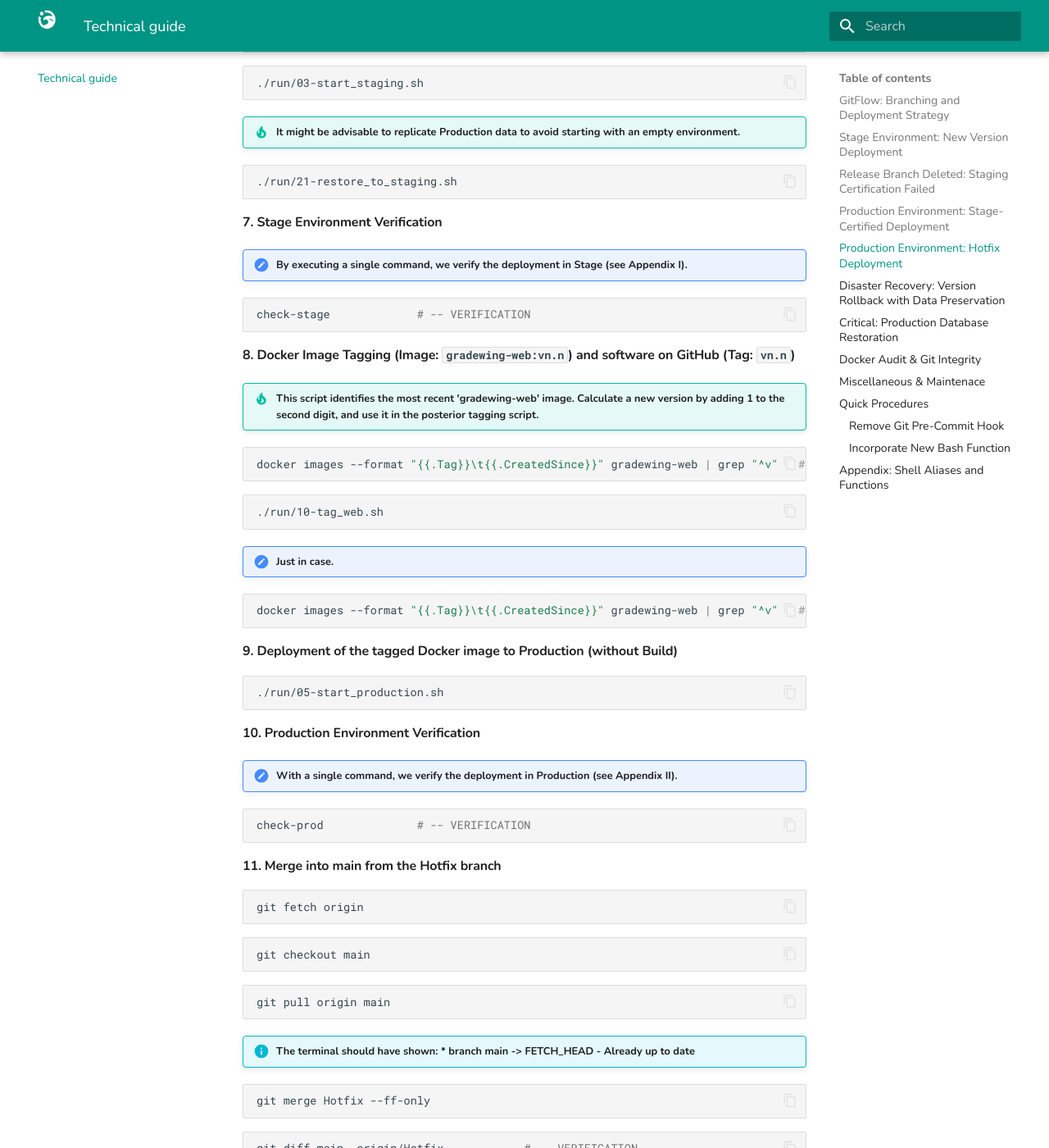
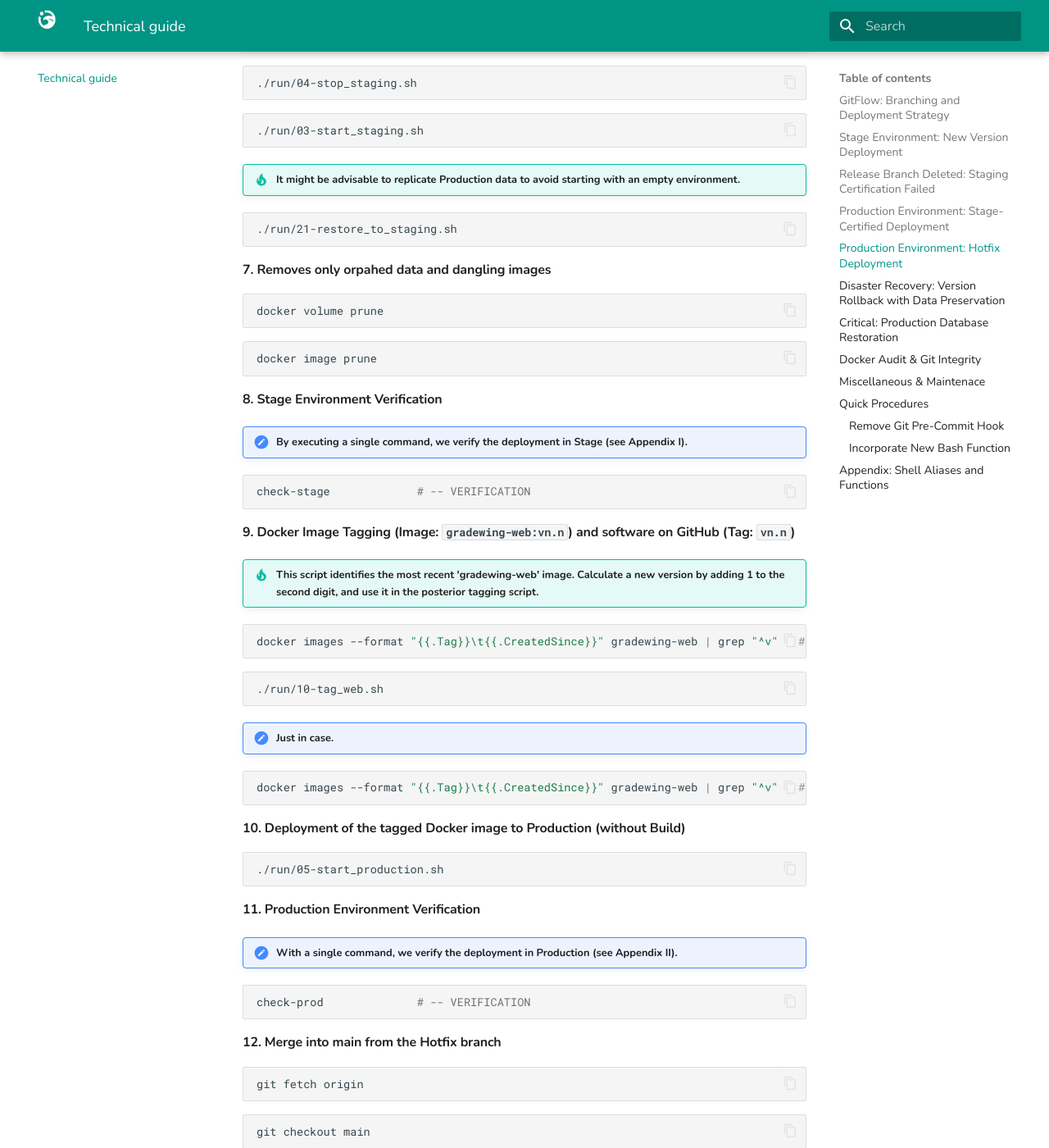
Before and after one commit to pablopenlop/gradewing_guide, an MkDocs documentation site: the page built from docs/other.md, in a window 1280 px wide and 1400 px high, scrolled down 8125 px. Shown: the whole window at 82% size. Built offline with MkDocs 1.6.1 and Material for MkDocs 9.7.7, drawn with Linux system fonts in a browser that asks for light colours; some of the changed text lies outside the part shown.

Commit message:
Update other.md

````diff
--- a/docs/other.md
+++ b/docs/other.md
@@ -92,12 +92,14 @@ chmod +x ./run/*.sh
 ```bash
 ./run/21-restore_to_staging.sh
 ```
-#### 6. Removes only orpahed data
+#### 6. Removes only orpahed data and dangling images
 
 ```bash
 docker volume prune
 ```
-
+```bash
+docker image prune
+```
 
 #### 7. Stage Environment Verification
 
@@ -322,14 +324,23 @@ chmod +x ./run/*.sh
 ./run/21-restore_to_staging.sh
 ```
 
-#### 7. Stage Environment Verification
+#### 7. Removes only orpahed data and dangling images
+
+```bash
+docker volume prune
+```
+```bash
+docker image prune
+```
+
+#### 8. Stage Environment Verification
 
 !!! note "By executing a single command, we verify the deployment in Stage (see Appendix I)."
 ```bash
 check-stage				# -- VERIFICATION
 ```
 
-#### 8. Docker Image Tagging (Image: `gradewing-web:vn.n`) and software on GitHub (Tag: `vn.n`)
+#### 9. Docker Image Tagging (Image: `gradewing-web:vn.n`) and software on GitHub (Tag: `vn.n`)
 
 !!! tip "This script identifies the most recent 'gradewing-web' image. Calculate a new version by adding 1 to the second digit, and use it in the posterior tagging script."
 
@@ -360,7 +371,7 @@ docker images --format "{{.Tag}}\t{{.CreatedSince}}" gradewing-web | grep "^v"
 check-prod				# -- VERIFICATION
 ```
 
-#### 11. Merge into **main** from the **Hotfix** branch
+#### 12. Merge into **main** from the **Hotfix** branch
 
 ```bash
 git fetch origin
````
Also changed, not shown: other parts of docs/other.md (+5 -5 lines).
